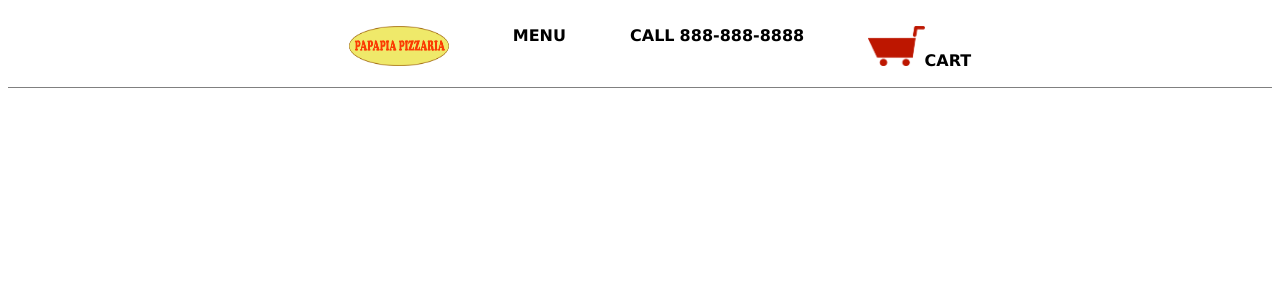
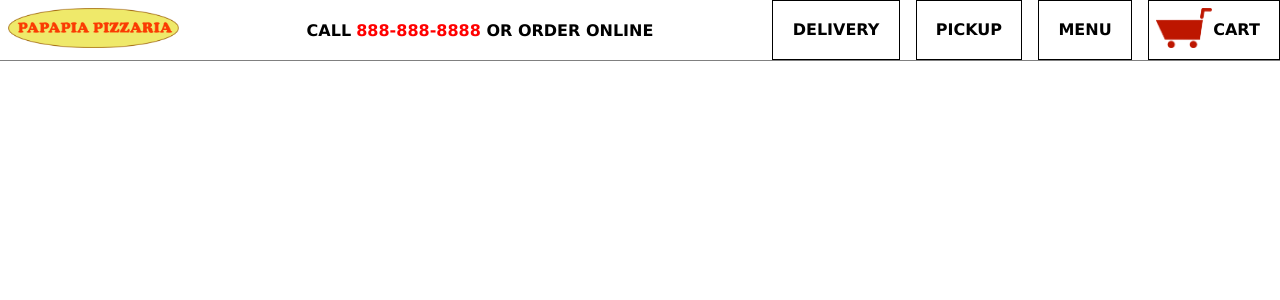
Before and after one commit to memdinhogenbirk/memdinhogenbirk-COMP1002-25F-11075-25F-real, a PHP site: page / in a window 1280 px wide. Shown: the top 300 px of the page. Run offline with PHP 8.4, Linux system fonts and the light colour scheme.

Commit message:
nav bar hell, largely dealt with

```diff
--- a/assignment-1/css/styles.css
+++ b/assignment-1/css/styles.css
@@ -1,20 +1,64 @@
+* {/*reset all margins and padding to 0 by default*/
+    margin: 0;
+    padding: 0;
+
+}
 html {/**/
 	font-family: verdana;/*font style set to verdana cuz I think it looks nice*/
 	background-color: white;/*background color white*/
 }
 header {
-	padding: 0.1rem;
-	border-bottom: 1px solid gray;
+	width: 100%;/*ensure header runs width of page*/
+	border-bottom: 1px solid gray;/*border line for header/navbar */
 }
-.nav-list {
-	list-style: none;/*removes bullet points*/
-	display: flex;/*makes nav bar flex with window expansion, contraction*/
-	justify-content: center;
-
-	gap: 2rem;/*adds space between nav items*/
+.nav-container {
+	display: inline-flex;/*makes nav bar flex with window expansion, contraction*/
+	width: 100%;
+	padding: 1rem, 1rem;
 }
-.nav-list li a{
+.items.item4 strong{
+	color: red;
+}
+.items{
+	align-content: center;
+}
+.itemsimg.itemF{
+	margin-right: auto;/*automatically fills space in between first item and the rest to keep them on the left and right respectively*/
+}
+.items.item4{
+	margin-right: auto;/*automatically fills space in between first item and the rest to keep them on the left and right respectively*/
+}
+.items a{
+	border: 1px solid black;/*may or may not keep, useful for alignment*/
 	text-decoration: none;/*removes underline*/
 	color: black;/*Text color black*/
-	padding: 0.5rem 1rem;/*adds padding to clickable area*/
+
 }
+.items.item1 a{
+	padding: 1.2rem;
+
+	margin-right: 1rem;
+}
+.items.item2 a{
+	padding: 1.2rem;
+	margin-right: 1rem;
+}
+.items.item3 a{
+	padding: 1.2rem;
+	margin-right: 1rem;
+}
+
+.items.item5 a{
+	padding: 1.2rem;
+	padding-left: 4rem;
+	margin-left: -4.5rem;
+}
+.items a:hover {
+    background-color: rgba(0,0,0,.05); /* Slightly lighter background on hover, low alpha to allow shoppingcart icon to be seen */
+    border-radius: 5px; /* Rounded corners */
+}
+.itemsimg img{
+	height: 40px;
+	width: auto;
+	padding: .5rem;
+}
--- a/assignment-1/index.html
+++ b/assignment-1/index.html
@@ -19,13 +19,18 @@
     <body>
         <header>
             <nav>
-                <ul class="nav-list">
-                    <li><a href="index.html"><img src="images/papapialogo.png" alt="papapia logo" height="40" width="100"/></a></li>
+                <div class="nav-container">
+                    <div class="itemsimg itemF"><a href="index.html"><img src="images/papapialogo.png" alt="papapia logo"/></a></div>
                     <!--I made this logo in Krita-->
-                    <li><a href="menu.html"><strong>MENU</strong></a></li>
-                    <li><a><b>CALL</b> <strong>888-888-8888</strong></a></li>
-                    <li><a href="cart.html"><img src="images/shopcart.png" height="40"><b>CART</b></a></li>
-                </ul>
+                    <div class="items item4"><b>CALL</b> <strong>888-888-8888</strong><b> OR ORDER ONLINE</b></div>
+
+                    <div class="items item2"><a href="menu.html"><strong>DELIVERY</strong></a></div>
+                    <div class="items item3"><a href="menu.html"><strong>PICKUP</strong></a></div>
+                    <div class="items item1"><a href="menu.html"><strong>MENU</strong></a></div>
+
+                    <div class="itemsimg"><a><img src="images/shopcart.png" alt="shopping cart icon"></a></div>
+                    <div class="items item5"><a href="cart.html" title="shopping cart"><b>CART</a></b></div>
+                </div>
             </nav>
         </header>
         <main>
```
